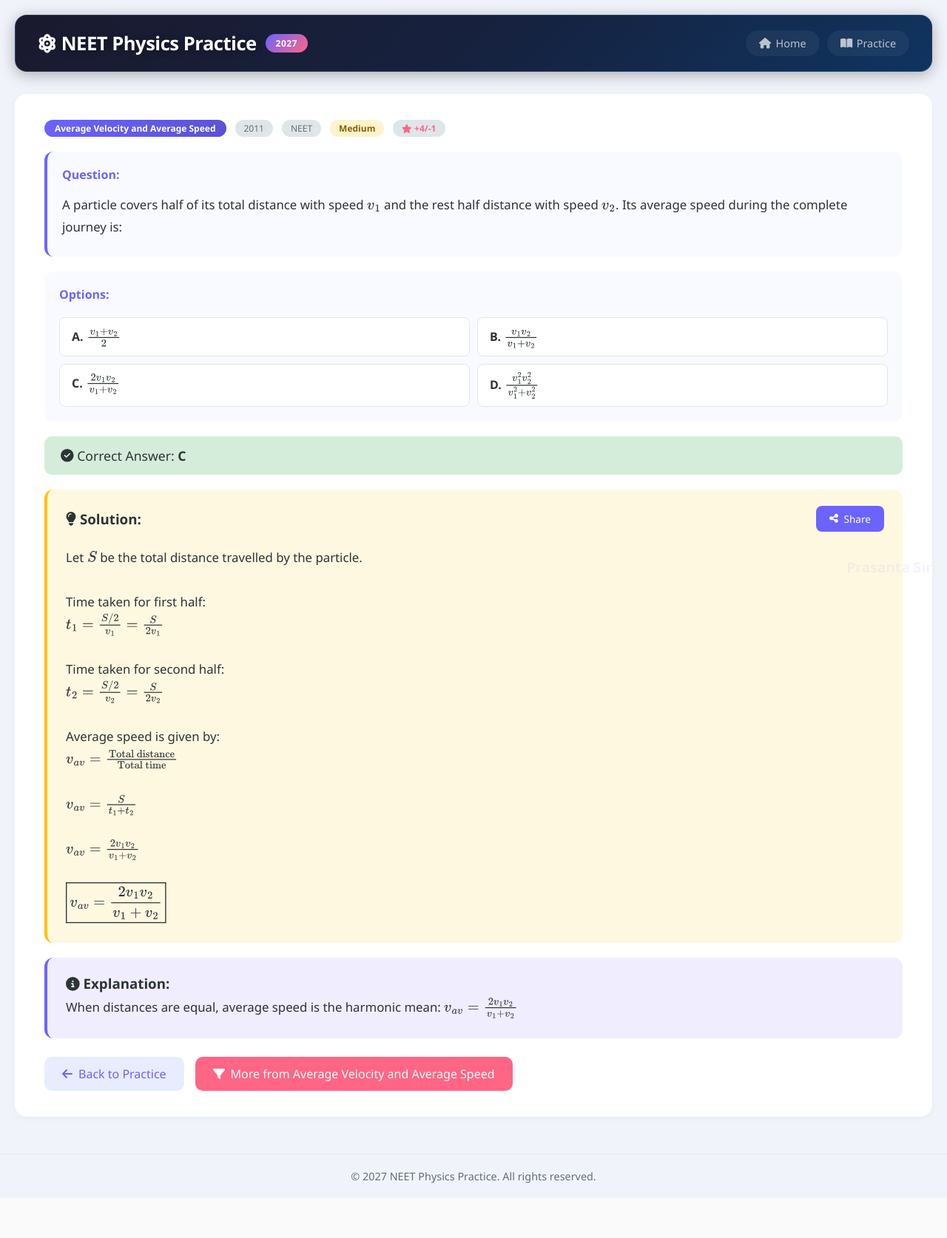
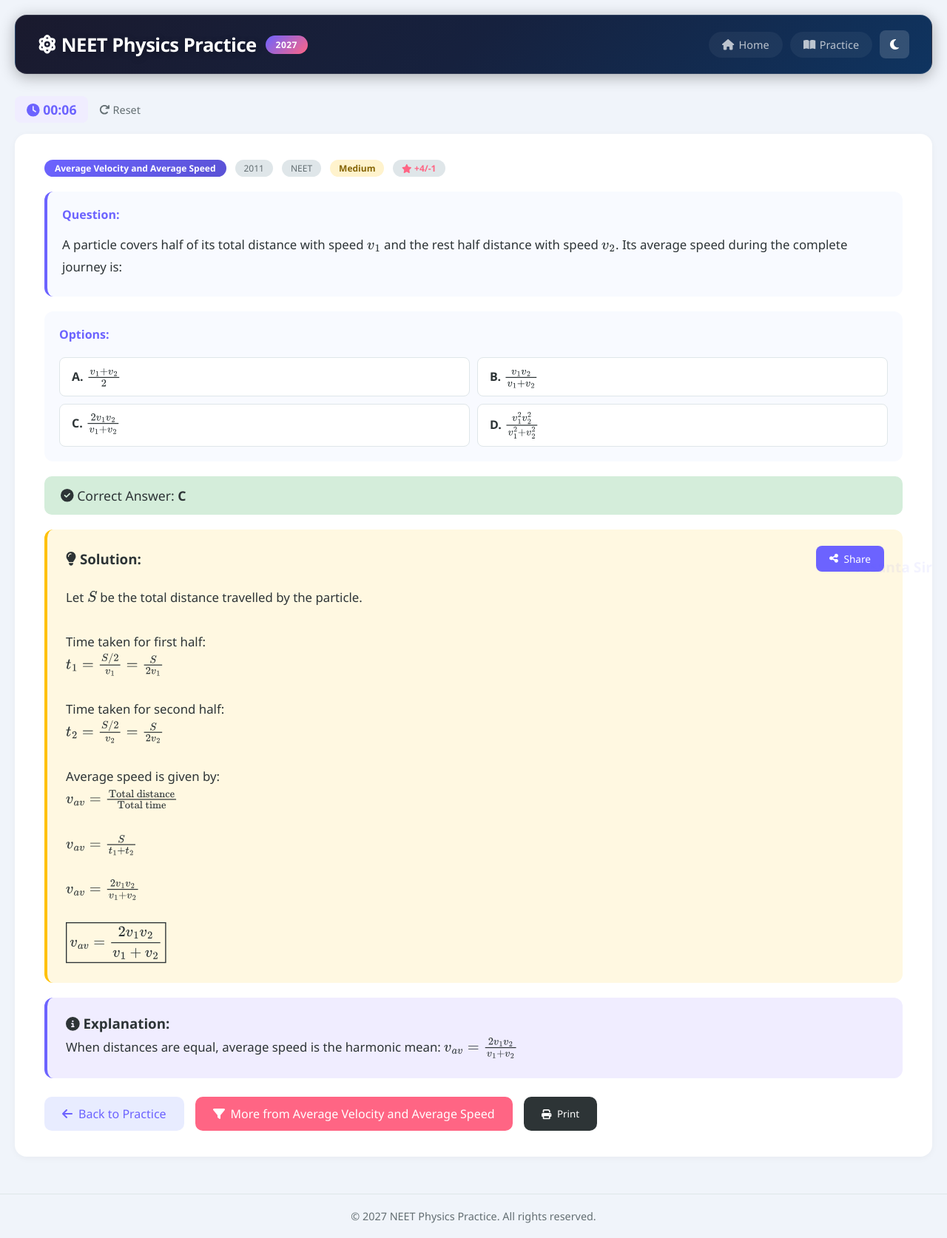
Before and after one commit to mathswithprasantasir-physics/prasantasir-physics, a Flask app: page /question/1 in a window 1280 px wide. Shown: the whole page at 74% size. Before the commit the page ends 1600 px from the top, so only its background shows below. Run offline with Flask 3, Linux system fonts and the light colour scheme.

Commit message:
Update question_detail.html

```diff
--- a/templates/student/question_detail.html
+++ b/templates/student/question_detail.html
@@ -39,6 +39,68 @@
         margin: 0 !important;
     }
 
+    /* ===== TIMER ===== */
+    .timer-container {
+        display: flex !important;
+        gap: 15px !important;
+        align-items: center !important;
+        margin-bottom: 15px !important;
+        flex-wrap: wrap !important;
+    }
+
+    .timer-display {
+        font-size: 1.1rem !important;
+        font-weight: 600 !important;
+        color: #6C63FF !important;
+        background: #f0edff !important;
+        padding: 6px 16px !important;
+        border-radius: 8px !important;
+    }
+
+    .timer-reset {
+        background: none !important;
+        border: none !important;
+        color: #636E72 !important;
+        cursor: pointer !important;
+        font-size: 0.9rem !important;
+    }
+
+    .btn-print {
+        background: #2D3436 !important;
+        color: white !important;
+        border: none !important;
+        cursor: pointer !important;
+        padding: 12px 24px !important;
+        border-radius: 10px !important;
+        font-weight: 500 !important;
+        display: inline-flex !important;
+        align-items: center !important;
+        gap: 8px !important;
+        transition: all 0.3s ease !important;
+    }
+
+    .btn-print:hover {
+        background: #1a1a2e !important;
+        transform: translateY(-2px) !important;
+        box-shadow: 0 10px 30px rgba(0, 0, 0, 0.3) !important;
+    }
+
+    /* ===== DARK TOGGLE ===== */
+    .dark-toggle {
+        background: rgba(255,255,255,0.15) !important;
+        border: none !important;
+        color: white !important;
+        padding: 8px 14px !important;
+        border-radius: 8px !important;
+        cursor: pointer !important;
+        font-size: 1rem !important;
+        transition: all 0.3s ease !important;
+    }
+
+    .dark-toggle:hover {
+        background: rgba(255,255,255,0.25) !important;
+    }
+
     @media (max-width: 768px) {
         .solution-header {
             flex-direction: column !important;
@@ -46,6 +108,10 @@
         }
 
         .btn-share {
+            justify-content: center !important;
+        }
+
+        .timer-container {
             justify-content: center !important;
         }
     }
@@ -62,8 +128,21 @@
         <nav>
             <a href="{{ url_for('student_home') }}"><i class="fas fa-home"></i> Home</a>
             <a href="{{ url_for('student_practice') }}"><i class="fas fa-book-open"></i> Practice</a>
+            <button onclick="toggleDarkMode()" class="dark-toggle">
+                <i class="fas fa-moon"></i>
+            </button>
         </nav>
     </header>
+
+    <!-- ===== TIMER ===== -->
+    <div class="timer-container">
+        <span class="timer-display">
+            <i class="fas fa-clock"></i> <span id="timeDisplay">00:00</span>
+        </span>
+        <button class="timer-reset" onclick="resetTimer()">
+            <i class="fas fa-redo"></i> Reset
+        </button>
+    </div>
 
     <div class="question-detail">
         <div class="q-meta">
@@ -168,19 +247,23 @@
         <div class="q-actions-full">
             <a href="{{ url_for('student_practice') }}" class="btn-view"><i class="fas fa-arrow-left"></i> Back to Practice</a>
             <a href="{{ url_for('student_practice') }}?topic={{ question.topic }}" class="btn-primary"><i class="fas fa-filter"></i> More from {{ question.topic }}</a>
+            <button onclick="window.print()" class="btn-print">
+                <i class="fas fa-print"></i> Print
+            </button>
         </div>
     </div>
 </div>
 
-<!-- ===== SHARE SCRIPT ===== -->
+<!-- ===== SHARE & TIMER SCRIPTS ===== -->
 <script>
+    // =============================================
+    // Share Function
+    // =============================================
     function sharePage() {
-    // Get current page URL
-    const url = window.location.href;
-    const title = 'NEET Physics Question';
-    const text = 'Check out this physics question!';
+        var url = window.location.href;
+        var title = 'NEET Physics Question';
+        var text = 'Check out this physics question!';
 
-    // Check if Web Share API is available (mobile)
         if (navigator.share) {
             navigator.share({
                 title: title,
@@ -188,18 +271,15 @@ function sharePage() {
                 url: url
             }).catch(function(e) {
                 if (e.name !== 'AbortError') {
-                // Fallback: Copy to clipboard
                     copyToClipboard(url);
                 }
             });
         } else {
-        // Desktop: Copy to clipboard
             copyToClipboard(url);
         }
     }
 
     function copyToClipboard(text) {
-    // Try using navigator.clipboard
         if (navigator.clipboard && navigator.clipboard.writeText) {
             navigator.clipboard.writeText(text).then(function() {
                 alert('✅ Link copied to clipboard!');
@@ -212,8 +292,7 @@ function copyToClipboard(text) {
     }
 
     function fallbackCopy(text) {
-    // Fallback method
-    const textarea = document.createElement('textarea');
+        var textarea = document.createElement('textarea');
         textarea.value = text;
         textarea.style.position = 'fixed';
         textarea.style.opacity = '0';
@@ -227,5 +306,37 @@ function fallbackCopy(text) {
         }
         document.body.removeChild(textarea);
     }
+
+    // =============================================
+    // Timer Function
+    // =============================================
+    var seconds = 0;
+    var timerInterval = null;
+
+    function startTimer() {
+        if (timerInterval) return;
+        timerInterval = setInterval(function() {
+            seconds++;
+            var mins = String(Math.floor(seconds / 60)).padStart(2, '0');
+            var secs = String(seconds % 60).padStart(2, '0');
+            var display = document.getElementById('timeDisplay');
+            if (display) display.textContent = mins + ':' + secs;
+        }, 1000);
+    }
+
+    function resetTimer() {
+        seconds = 0;
+        var display = document.getElementById('timeDisplay');
+        if (display) display.textContent = '00:00';
+        if (timerInterval) {
+            clearInterval(timerInterval);
+            timerInterval = null;
+            startTimer();
+        }
+    }
+
+    document.addEventListener('DOMContentLoaded', function() {
+        startTimer();
+    });
 </script>
 {% endblock %}
```
Lines whose indentation alone changed are shown as unchanged.
